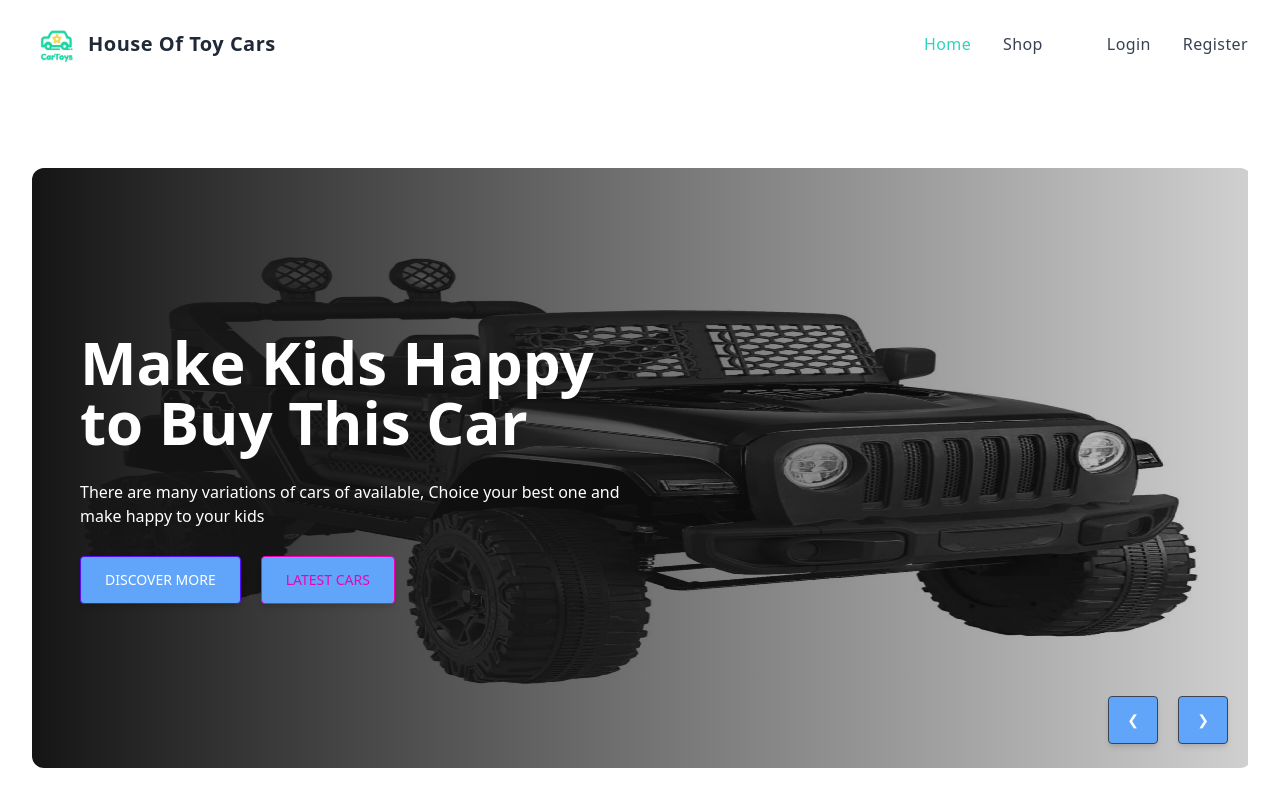
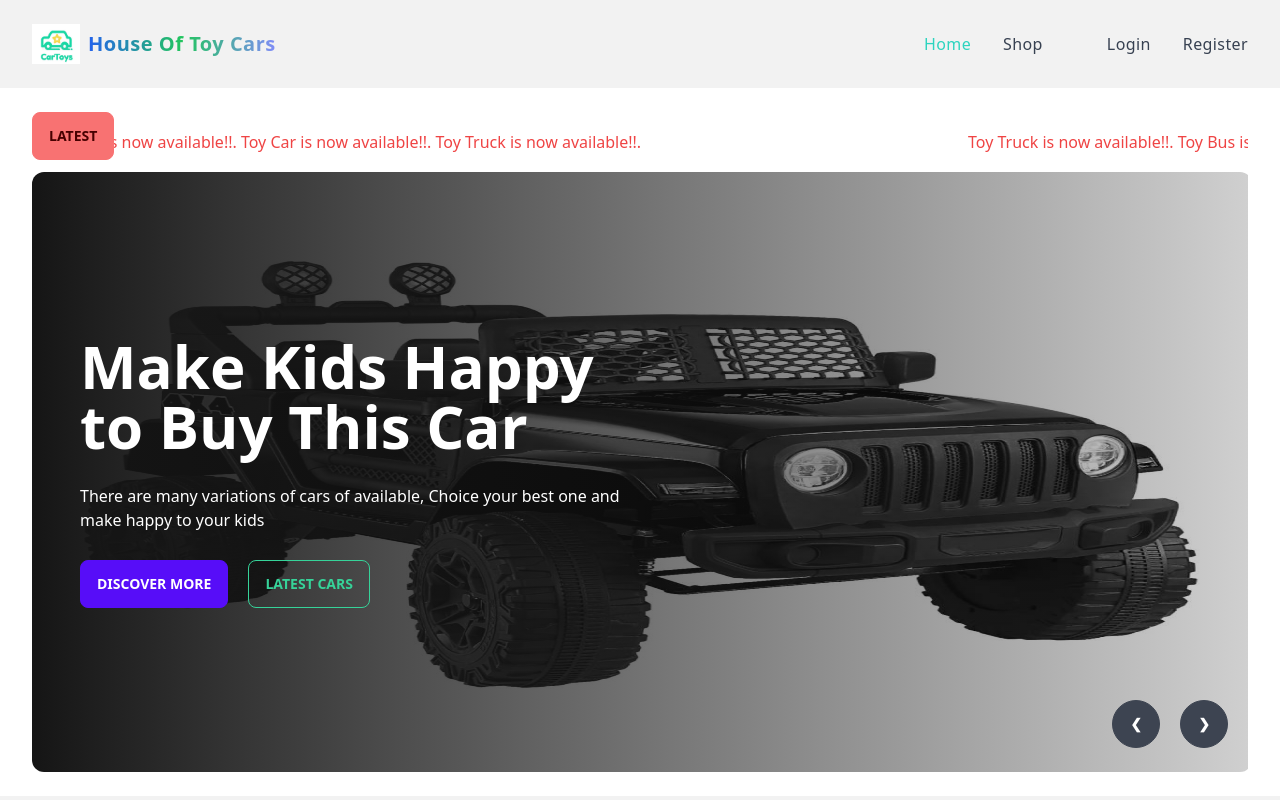
Before and after one commit to Sahrial-alam34/toy-marketplace-client, a React (Vite) app: page / in a window 1280 px wide. Shown: the top 800 px of the page. Built offline with nearby package versions, Linux system fonts and the light colour scheme.

Commit message:
marquee added and banner design updated

```diff
--- a/package.json
+++ b/package.json
@@ -17,6 +17,7 @@
     "match-sorter": "^6.3.1",
     "react": "^18.2.0",
     "react-dom": "^18.2.0",
+    "react-fast-marquee": "^1.5.2",
     "react-router-dom": "^6.11.1",
     "sort-by": "^1.2.0"
   },
--- a/src/index.css
+++ b/src/index.css
@@ -3,12 +3,12 @@
 @tailwind utilities;
 
 .my-container{
-    @apply px-4 py-16 mx-auto sm:max-w-xl md:max-w-full lg:max-w-screen-xl md:px-24 lg:px-8 lg:py-20
+    @apply px-4 py-16 mx-auto sm:max-w-xl md:max-w-full lg:max-w-screen-xl md:px-24 lg:px-8 lg:py-6
   }
 
-  .btn{
+  /* .btn{
     @apply inline-flex items-center h-12 px-6 mb-3 font-medium text-white transition duration-200 rounded shadow-md  md:mb-0 bg-blue-400 hover:bg-blue-700
-  }
+  } */
 
   .badge{
     @apply inline-block px-3 py-px mb-4 text-xs font-semibold tracking-wider text-teal-900 uppercase rounded-full bg-yellow-400
--- a/src/pages/Home/Home/Banner/Banner.jsx
+++ b/src/pages/Home/Home/Banner/Banner.jsx
@@ -1,11 +1,21 @@
-
+import Marquee from "react-fast-marquee";
 import img1 from '../../../../assets/images/banner/banner1.jpg';
 import img2 from '../../../../assets/images/banner/banner2.jpg';
 import img3 from '../../../../assets/images/banner/banner3.jpg';
 import img4 from '../../../../assets/images/banner/banner4.jpg';
 const Banner = () => {
     return (
+        <div>
+            <div className="flex">
+                <div className='mb-3'>
+                    <button className="btn btn-error">Latest</button>
+                </div>
+                <Marquee className="text-red-500">
+                    Toy Truck is now available!!. Toy Bus is now available!!. Toy Car is now available!!. Toy Truck is now available!!.
+                </Marquee>
+            </div>
             <div className="carousel w-full h-[600px]">
+
                 <div id="slide1" className="carousel-item relative w-full">
                     <img src={img1} className="w-full rounded-xl" />
                     <div className="absolute rounded-xl h-full w-[1220px] flex items-center
@@ -15,7 +25,7 @@ const Banner = () => {
                             <p>There are many variations of cars of  available, Choice your best one and make happy to your kids</p>
                             <div>
                                 <button className='btn btn-primary mr-5'>Discover More</button>
-                            <button className='btn btn-outline btn-secondary'>Latest Cars</button>
+                                <button className='btn btn-outline btn-success'>Latest Cars</button>
                             </div>
                         </div>
                     </div>
@@ -33,7 +43,7 @@ const Banner = () => {
                             <p>There are many variations of cars of  available, Choice your best one and make happy to your kids</p>
                             <div>
                                 <button className='btn btn-primary mr-5'>Discover More</button>
-                            <button className='btn btn-outline btn-secondary'>Latest Cars</button>
+                                <button className='btn btn-outline btn-success'>Latest Cars</button>
                             </div>
                         </div>
                         <div className="absolute flex justify-end transform -translate-y-1/2 left-5 right-5 bottom-0">
@@ -52,7 +62,7 @@ const Banner = () => {
                             <p>There are many variations of cars of  available, Choice your best one and make happy to your kids</p>
                             <div>
                                 <button className='btn btn-primary mr-5'>Discover More</button>
-                            <button className='btn btn-outline btn-secondary'>Latest Cars</button>
+                                <button className='btn btn-outline btn-success'>Latest Cars</button>
                             </div>
                         </div>
                     </div>
@@ -70,7 +80,7 @@ const Banner = () => {
                             <p>There are many variations of cars of  available, Choice your best one and make happy to your kids</p>
                             <div>
                                 <button className='btn btn-primary mr-5'>Discover More</button>
-                            <button className='btn btn-outline btn-secondary'>Latest Cars</button>
+                                <button className='btn btn-outline btn-success'>Latest Cars</button>
                             </div>
                         </div>
                     </div>
@@ -80,6 +90,7 @@ const Banner = () => {
                     </div>
                 </div>
             </div>
+        </div>
     );
 };
 
--- a/src/pages/Shared/Header/Header.jsx
+++ b/src/pages/Shared/Header/Header.jsx
@@ -9,7 +9,7 @@ const Header = () => {
     const [isMenuOpen, setIsMenuOpen] = useState(false)
     return (
 
-            <div className='px-4 py-5 mx-auto sm:max-w-xl md:max-w-full lg:max-w-screen-xl md:px-24 lg:px-8'>
+            <div className='px-4 py-5 mx-auto bg-base-200 sm:max-w-xl md:max-w-full lg:max-w-screen-xl md:px-24 lg:px-8'>
                 <div className='relative flex items-center justify-between'>
                     <Link
                         to='/'
@@ -20,7 +20,7 @@ const Header = () => {
                         <div className='flex items-center justify-center w-12 h-12 rounded-full'>
                            <img src={logo} alt="" />
                         </div>
-                        <span className='ml-2 text-xl font-bold tracking-wide text-gray-800 '>
+                        <span className='ml-2 text-xl font-bold tracking-wide bg-gradient-to-r from-blue-600 via-green-500 to-indigo-400 inline-block text-transparent bg-clip-text '>
                         House Of Toy Cars
                         </span>
                     </Link>
@@ -177,6 +177,9 @@ const Header = () => {
                         )}
                     </div>
                 </div>
+                <div>
+
+                </div>
             </div>
         )
     }
```
Also changed, not shown: 1 other file (tests, documents, lock files or other folders). Lines whose indentation alone changed are shown as unchanged.
